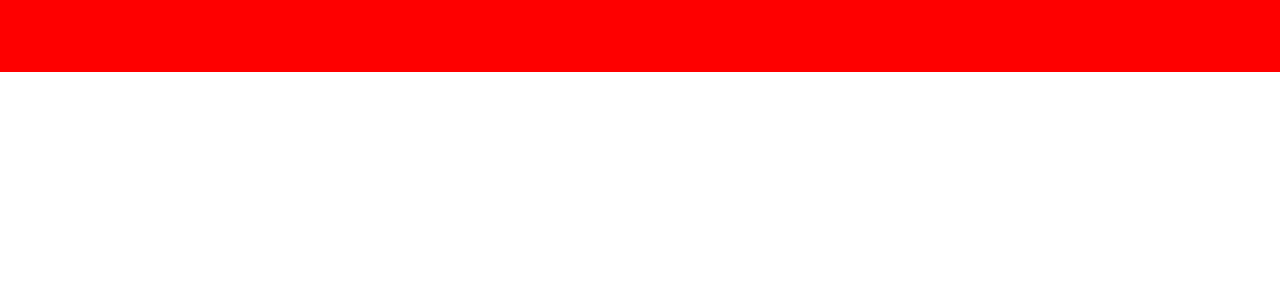
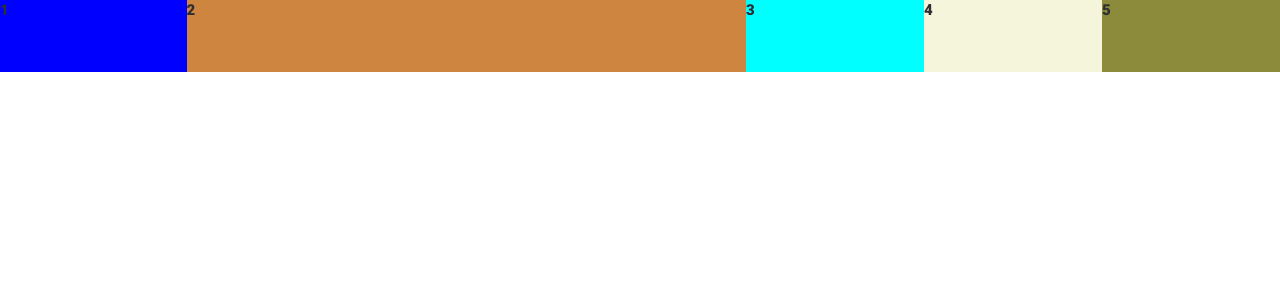
Before and after one commit to buba1301/dClub, a React app: page / in a window 1280 px wide. Shown: the top 300 px of the page. Built offline with nearby package versions, Linux system fonts and the light colour scheme.

Commit message:
Add structure for Header component

```diff
--- a/src/components/Header/Header.module.scss
+++ b/src/components/Header/Header.module.scss
@@ -18,4 +18,27 @@
   z-index: 110;
   height: 72px;
   background-color: red;
+
+  display: grid;
+  grid-template-columns: minmax(128px, 1fr) 3fr repeat(3, minmax(auto, 178px));
 }
+
+.logoWrap {
+  background-color: blue;
+}
+
+.filtersContainer {
+  background-color: peru;
+}
+
+.seachContainer {
+  background-color: aqua;
+}
+
+.buttonContainer {
+  background-color: beige;
+}
+
+.buscketContainer {
+  background-color: rgb(139, 139, 59);
+}
--- a/src/components/Header/Header.module.scss.d.ts
+++ b/src/components/Header/Header.module.scss.d.ts
@@ -1,9 +1,14 @@
 // This file is automatically generated.
 // Please do not change this file!
 interface CssExports {
+  buscketContainer: string;
+  buttonContainer: string;
+  filtersContainer: string;
   header: string;
   headerContainer: string;
   headerWrapper: string;
+  logoWrap: string;
+  seachContainer: string;
 }
 export const cssExports: CssExports;
 export default cssExports;
--- a/src/components/Header/index.tsx
+++ b/src/components/Header/index.tsx
@@ -5,7 +5,13 @@ import s from './Header.module.scss';
 const Header = () => (
   <div className={s.headerWrapper}>
     <div className={s.header}>
-      <div className={s.headerContainer} />
+      <div className={s.headerContainer}>
+        <div className={s.logoWrap}>1</div>
+        <div className={s.filtersContainer}>2</div>
+        <div className={s.seachContainer}>3</div>
+        <div className={s.buttonContainer}>4</div>
+        <div className={s.buscketContainer}>5</div>
+      </div>
     </div>
   </div>
 );
```
